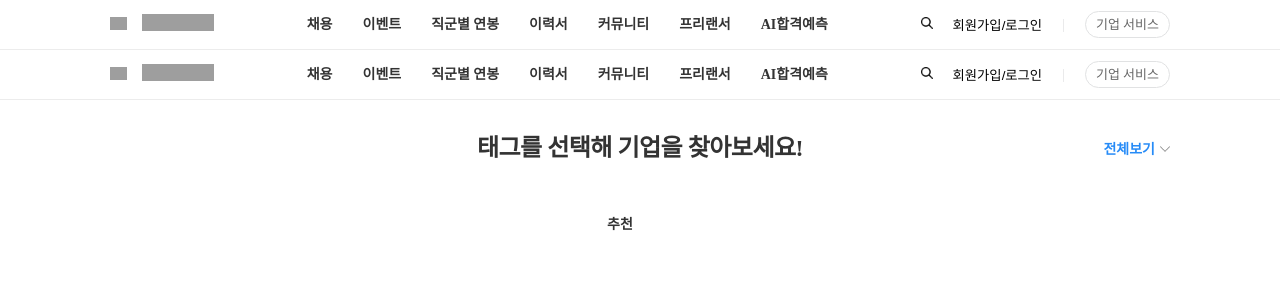
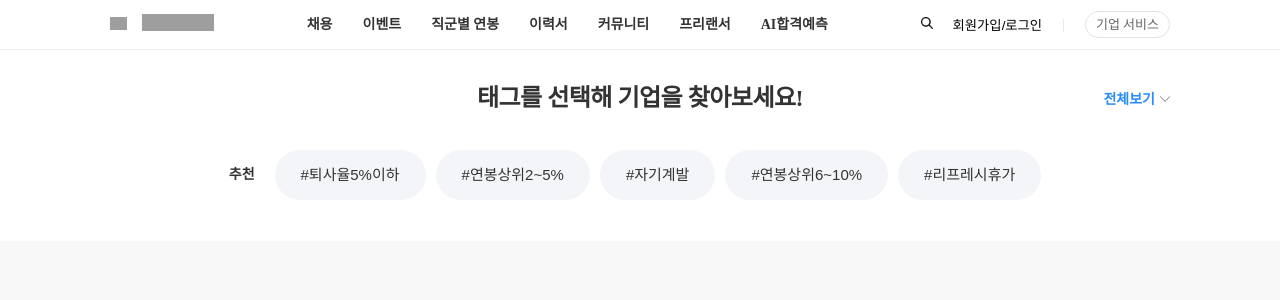
Before and after one commit to diverJenny/ASAC, a React (Create React App) app in the folder Assignment/wanted_react/: page /SearchResult in a window 1280 px wide. Shown: the top 300 px of the page. Built offline with nearby package versions, Linux system fonts and the light colour scheme; grey boxes are pictures that could not be loaded.

Commit message:
20221110 검색 기능 구현중..

```diff
--- a/Assignment/wanted_react/src/component/searchBar.js
+++ b/Assignment/wanted_react/src/component/searchBar.js
@@ -1,22 +1,34 @@
 import { useState } from "react";
-import { Link } from "react-router-dom";
+import { Link, useNavigate } from "react-router-dom";
 import "../css/searchBar.css";
 import SearchTags from "../searchTags.json";
+import SearchResult from "../pages/searchResult";
 
 function SearchBar({ SetSearchBarOn }) {
-  //   const [SearchItem, SetSearchItem] = useState("");
+  let navigate = useNavigate();
+
+  const [SearchInput, SetSearchInput] = useState("");
+  const searchItemOnChange = (e) => {
+    SetSearchInput(e.target.value);
+    console.log("searchItem: " + SearchInput);
+  }
 
   function enterKey() {
-    if (window.event.keyCode === 13) {
-      searchHandler();
-      //   alert("enter");
+    if (SearchInput !== ""
+      && window.event.keyCode === 13) {
+      navigate('/SearchResult/', {state: SearchInput});
+      console.log("enter Key");
+      SearchBarOff();
+    }
+    else if (SearchInput === "") {
+      alert("검색어를 입력하세요.");
     }
   }
 
-  const searchHandler = (e) => {
-    console.log(e.currentTatget.value);
-    // PaymentResponse.refreshFunction(e.currentTatget.value);
-  };
+  function tagSearch(e) {
+    navigate('/SearchResult/', {state: e.target.value })
+    SearchBarOff();
+  }
 
   function SearchBarOff() {
     SetSearchBarOn(false);
@@ -40,6 +52,7 @@ function SearchBar({ SetSearchBarOn }) {
               className="SearchInput"
               placeholder="#태그, 회사, 포지션 검색"
               onKeyUp={enterKey}
+              onChange={searchItemOnChange}
             />
           </div>
           <div className="SearchBy_Tags">
@@ -59,8 +72,11 @@ function SearchBar({ SetSearchBarOn }) {
             <ul className="SearchBy_Tags_List">
               {SearchTags.map((i) => (
                 <li className="Search_TagItem">
-                  <button className={`Search_TagItem_Btn ${i.tagClassName}`}>
-                    {i.tagName}
+                  <button
+                    className={`Search_TagItem_Btn ${i.tagClassName}`}
+                    value={i.tagName}
+                    onClick={tagSearch}>
+                    {`#${i.tagName}`}
                   </button>
                 </li>
               ))}
--- /dev/null
+++ b/Assignment/wanted_react/src/component/searchResultList.js
@@ -0,0 +1,25 @@
+import { Link } from "react-router-dom";
+
+function SearchResultList({ filterData }) {
+    return (
+        <>
+            {filterData.map((data) => (
+                <Link to={"/"} className="CompanyItem">
+                    <div className="CompanyItem_CompanyInfo">
+                        <img className="CompanyItem_CompanyImg" src={data.companyImg}/>
+                        <h5 className="CompanuyItem_Company"></h5>
+                    </div>
+                    <div className="CompanyItem_tags">
+                        <span></span>
+                    </div>
+                    <button className="CompanyItem_fallowBtn">
+                        <span>팔로우</span>
+                    </button>
+                </Link>
+            ))
+            }
+        </>
+    )
+}
+
+export default SearchResultList;
--- a/Assignment/wanted_react/src/css/searchResult.css
+++ b/Assignment/wanted_react/src/css/searchResult.css
@@ -2,17 +2,24 @@
   display: flex;
   justify-content: center;
   width: 100%;
+  height: 100%;
+  background-color: #f8f8f8;
 }
 
 .SearchResultHeaderContainer {
   width: 100%;
-  max-width: 1060px;
+  display: flex;
+  flex-direction: column;
+  align-items: center;
+  justify-content: center;
+  background-color: #fff;
 }
 
 .SearchResultHeader {
+  display: flex;
+  justify-content: center;
   width: 100%;
   max-width: 1060px;
-  margin: auto;
   height: 96px;
   padding: 30px 0;
   background-color: #fff;
@@ -44,6 +51,7 @@
   font-size: 14px;
   font-weight: 600;
   color: #268bf7;
+  cursor: pointer;
 }
 
 .ShowAllTagsToSearchBtn img {
@@ -55,7 +63,46 @@
 .SearchSuggestionContainer {
   display: flex;
   justify-content: center;
+  align-items: center;
   width: 100%;
   background-color: #fff;
   padding: 0 0 24px;
 }
+
+.SearchSuggestion_Tags_List {
+  display: flex;
+  flex-direction: row;
+  padding-left: 20px;
+  margin: 0;
+}
+
+.SearchSuggestionItem {
+  display: block;
+  width: auto;
+}
+
+.SearchSuggestion_TagItem_Btn {
+  display: inline-block;
+  height: 50px;
+  line-height: 50px;
+  font-size: 15px;
+  font-weight: 400;
+  color: #333;
+  padding: 0 26px;
+  border-radius: 25px;
+  margin-right: 10px;
+  cursor: pointer;
+  background: #f3f5f8;
+}
+
+.Selected_TagItem {
+  background: #eaf5ff;
+  color: #268bf7;
+}
+
+.SearchResult_Company_Wrapper {
+  width: 90%;
+  height: 100%;
+  max-width: 1060px;
+  margin: 0 auto 60px;
+}
--- a/Assignment/wanted_react/src/index.js
+++ b/Assignment/wanted_react/src/index.js
@@ -4,9 +4,11 @@ import App from './App';
 
 const root = ReactDOM.createRoot(document.getElementById('root'));
 root.render(
-  <React.StrictMode>
+
+  // 개발자모드로 디버그를 한번 더 돌려준다.
+  // <React.StrictMode>
     <App />
-  </React.StrictMode>
+  // </React.StrictMode>
 );
 
 // If you want to start measuring performance in your app, pass a function
--- a/Assignment/wanted_react/src/pages/dev_recruit_main.js
+++ b/Assignment/wanted_react/src/pages/dev_recruit_main.js
@@ -5,7 +5,7 @@ import JobListTag from "../jobListTag.json";
 import CompanyHiringList from "../company_HiringList.json";
 import recruitList from "../recruitList.json";
 import { Link } from "react-router-dom";
-import {priceFormat} from "../utils/numberFormating"
+import { priceFormat } from "../utils/numberFormating"
 
 function DevRecruitMain() {
   return (
--- a/Assignment/wanted_react/src/pages/searchResult.js
+++ b/Assignment/wanted_react/src/pages/searchResult.js
@@ -1,15 +1,33 @@
-import Header from "../component/header";
-import LoginModal from "../component/loginModal";
+import { Link, useLocation } from "react-router-dom";
 import "../css/searchResult.css";
 import SearchTags from "../searchTags.json";
+import searchCompanyByTag from "../searchCompanyByTag.json";
+import { useEffect } from "react";
+import SearchResultList from "../component/searchResultList";
 
 function SearchResult() {
+  const searchWord = useLocation().state;
+  const filterData = [];
+
+  useEffect(() => {
+  searchCompanyByTag.forEach((list) => {
+    list.tags.forEach((tag) => {
+      if(tag === "#"+searchWord) {
+        filterData.push(list);
+      }
+    })
+  });
+
+  // useEffect() forEach는 아래와 동일하게 동작한다.
+/*   for(int list=0; list<searchCompanyByTag.length(); list++) {
+  } */
+  // console.log(filterData);
+  }, [searchWord]);
+
+
   return (
     <>
-      <LoginModal />
       <div className="Page">
-        <Header />
-        <div className="SearchResultWrapper">
         <div className="SearchResultHeaderContainer">
           <div className="SearchResultHeader">
             <div className="SearchResultTitle">
@@ -22,10 +40,14 @@ function SearchResult() {
           </div>
           <div className="SearchSuggestionContainer">
             <h4>추천</h4>
-              <ul className="SearchSuggestionList">
-                {SearchTags.map((i) => {
-                  <li className="SearchSuggestionItem"></li>;
-                })}
+            <ul className="SearchSuggestion_Tags_List">
+              {SearchTags.map((i) => (
+                <li className="SearchSuggestionItem">
+                  <button className={`SearchSuggestion_TagItem_Btn`}>
+                  {`#${i.tagName}`}
+                  </button>
+                </li>
+            ))}
             </ul>
           </div>
           <div className="SearchResultListWrapper">
@@ -36,7 +58,16 @@ function SearchResult() {
             </div>
           </div>
         </div>
-          <div></div>
+
+        <div className="SearchResultWrapper">
+          <div className="SearchResult_Company_Wrapper">
+            <div className="SearchResult_CompanyList">
+
+             {/* 화면이 랜더링 되고나서 filterData가 나오기 때문에 바로 나오지 않는다.
+             컴포넌트로 분리하여 따로 가져온다. */}
+            <SearchResultList filterData={filterData} />
+            </div>
+          </div>
         </div>
       </div>
     </>
--- a/Assignment/wanted_react/src/searchTags.json
+++ b/Assignment/wanted_react/src/searchTags.json
@@ -1,27 +1,27 @@
 [
   {
     "id": 1,
-    "tagName": "#퇴사율5%이하",
+    "tagName": "퇴사율5%이하",
     "tagClassName": "ResignationRateLessThan5Percent"
   },
   {
     "id": 2,
-    "tagName": "#연봉상위2~5%",
+    "tagName": "연봉상위2~5%",
     "tagClassName": "Top2_5PercentOfAnnualSalary"
   },
   {
     "id": 3,
-    "tagName": "#자기계발",
+    "tagName": "자기계발",
     "tagClassName": "SelfDevelopment"
   },
   {
     "id": 4,
-    "tagName": "#연봉상위6~10%",
+    "tagName": "연봉상위6~10%",
     "tagClassName": "Top6_10PercentOfAnnualSalary"
   },
   {
     "id": 5,
-    "tagName": "#리프레시휴가",
+    "tagName": "리프레시휴가",
     "tagClassName": "RefreshVacation"
   }
 ]
```
Also changed, not shown: Assignment/wanted_react/src/App.js (+6 -2 lines). Lines whose indentation alone changed are shown as unchanged.
